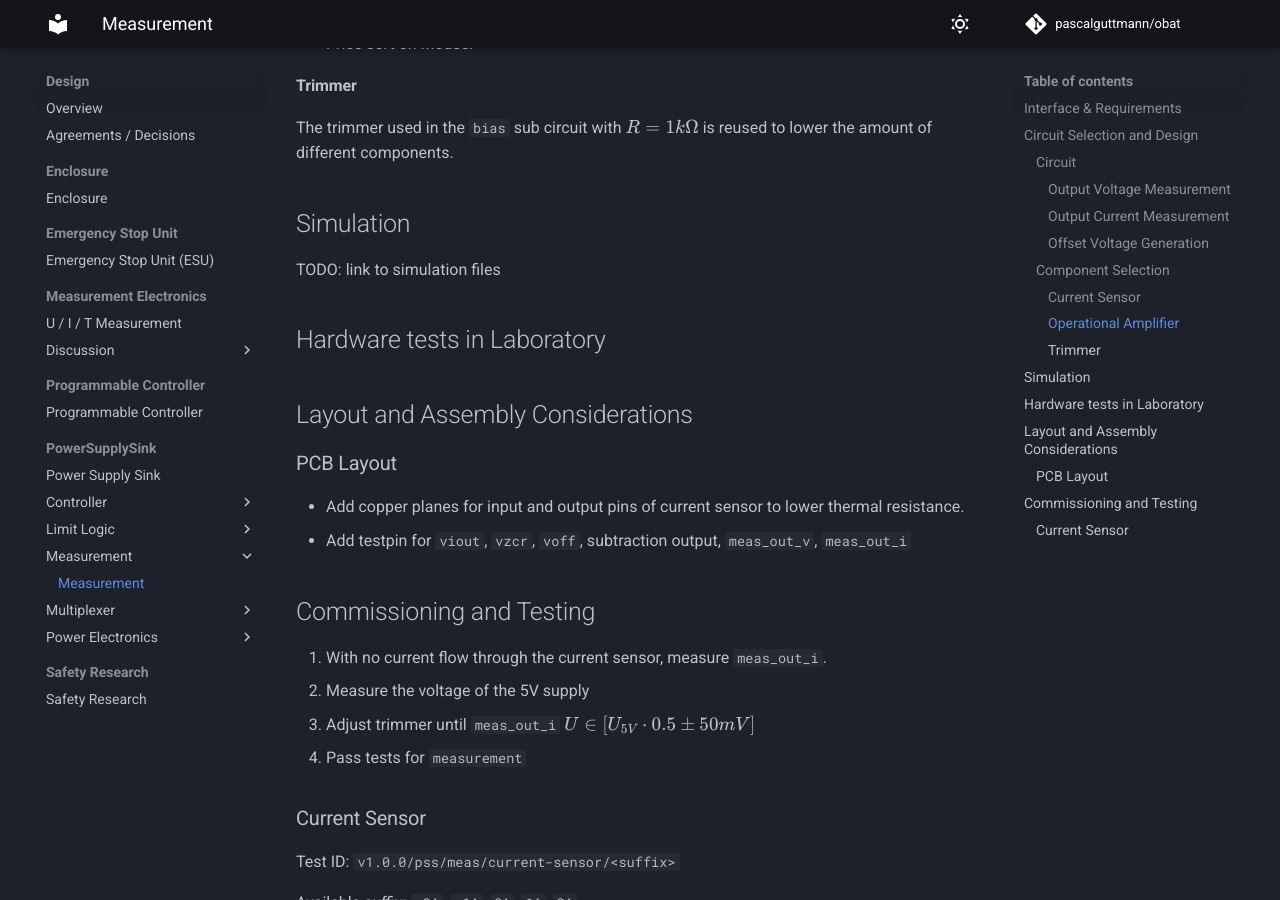
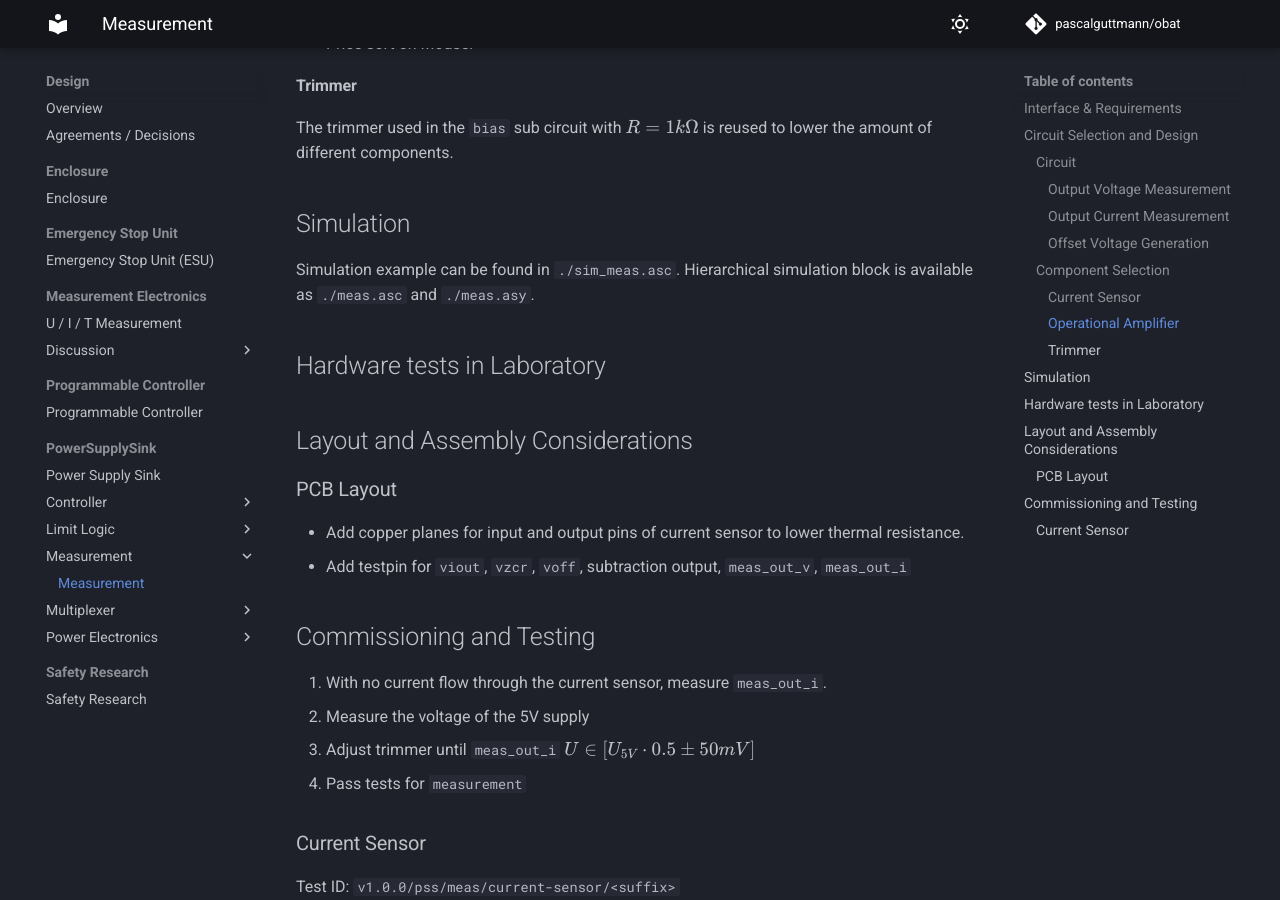
Before and after one commit to pascalguttmann/obat, an MkDocs documentation site: the page built from docs/design/pss/meas/meas.md, in a window 1280 px wide and 900 px high, scrolled down 5213 px. Built offline with MkDocs 1.6.1 and Material for MkDocs 9.7.7, drawn with Linux system fonts in a browser that asks for light colours; comment, search, counter and statistics services are not loaded.

Commit message:
add meas ltspice simulation

```diff
--- a/docs/design/pss/meas/meas.md
+++ b/docs/design/pss/meas/meas.md
@@ -164,7 +164,9 @@ the amount of different components.
 
 ## Simulation
 
-TODO: link to simulation files
+Simulation example can be found in `./sim_meas.asc`.
+Hierarchical simulation block is available as `./meas.asc` and
+`./meas.asy`.
 
 ## Hardware tests in Laboratory
 
```
Also changed, not shown: 3 other files.
